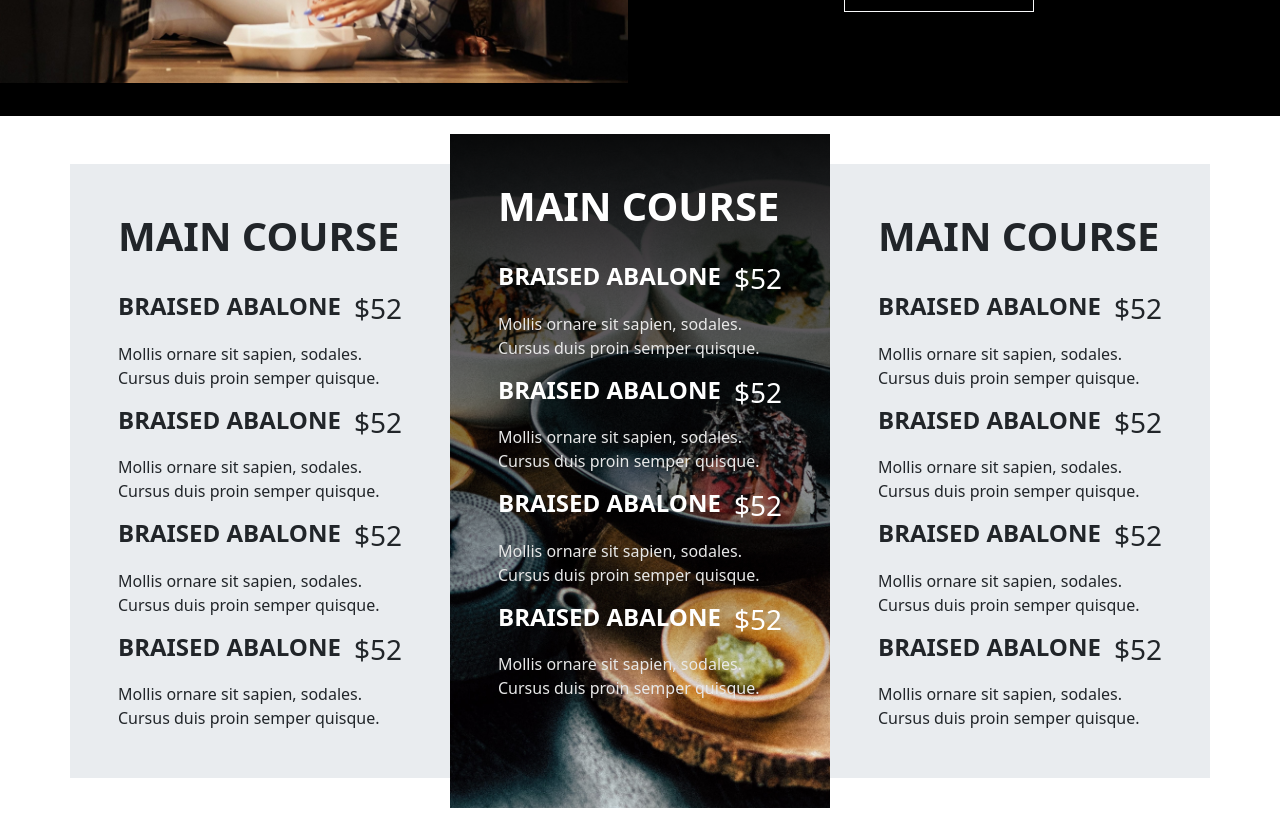
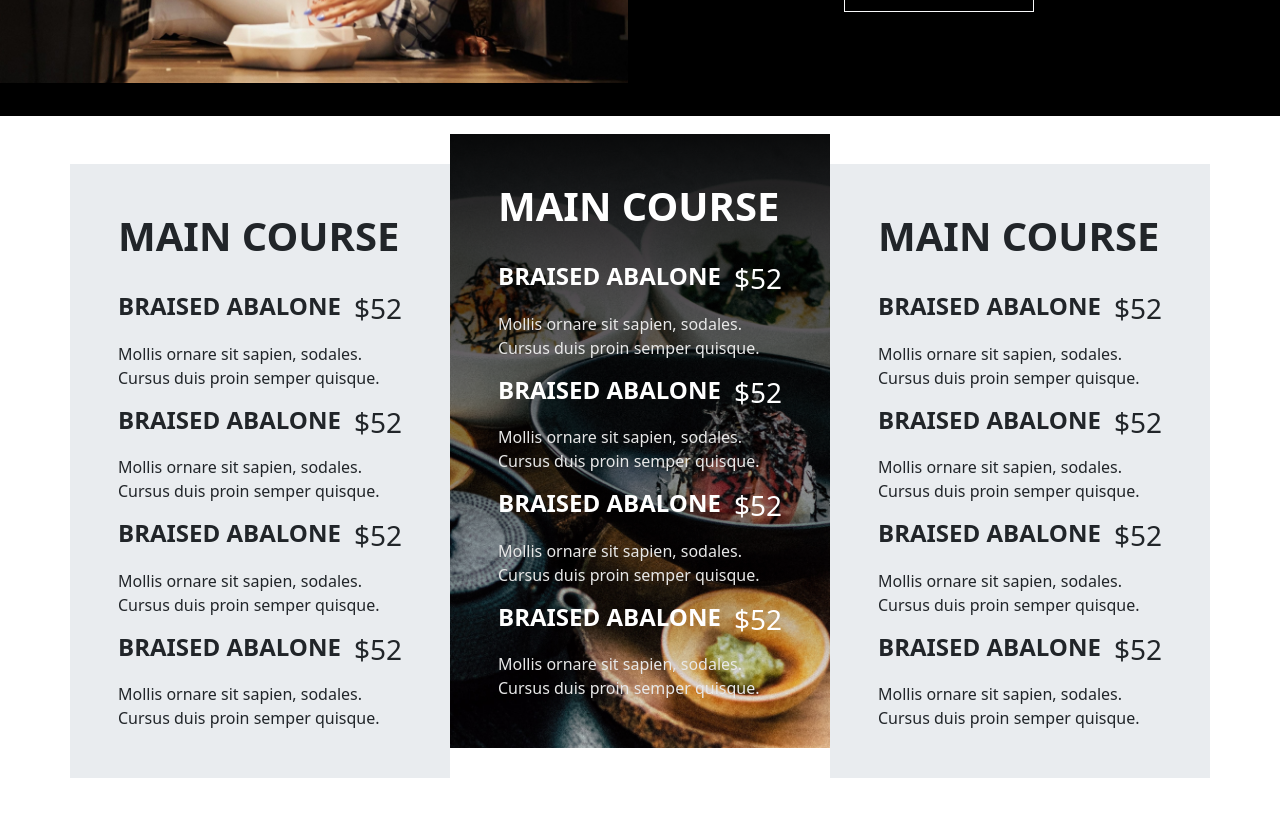
Before and after one commit to corgab/proj-html-vuejs, a Vue app: page / in a window 1280 px wide. Shown: the part 5940-6766 px from the top of the page. Built offline with nearby package versions, Linux system fonts and the light colour scheme.

Commit message:
MODIFY: posizionamento card centrale sistemata

```diff
--- a/src/components/MenuSection.vue
+++ b/src/components/MenuSection.vue
@@ -33,6 +33,7 @@ export default {
 }
 
 .marginneg {
-    margin: -30px 0px;
+    margin-top: -30px;
+    margin-bottom: 30px;
 }
 </style>
```
